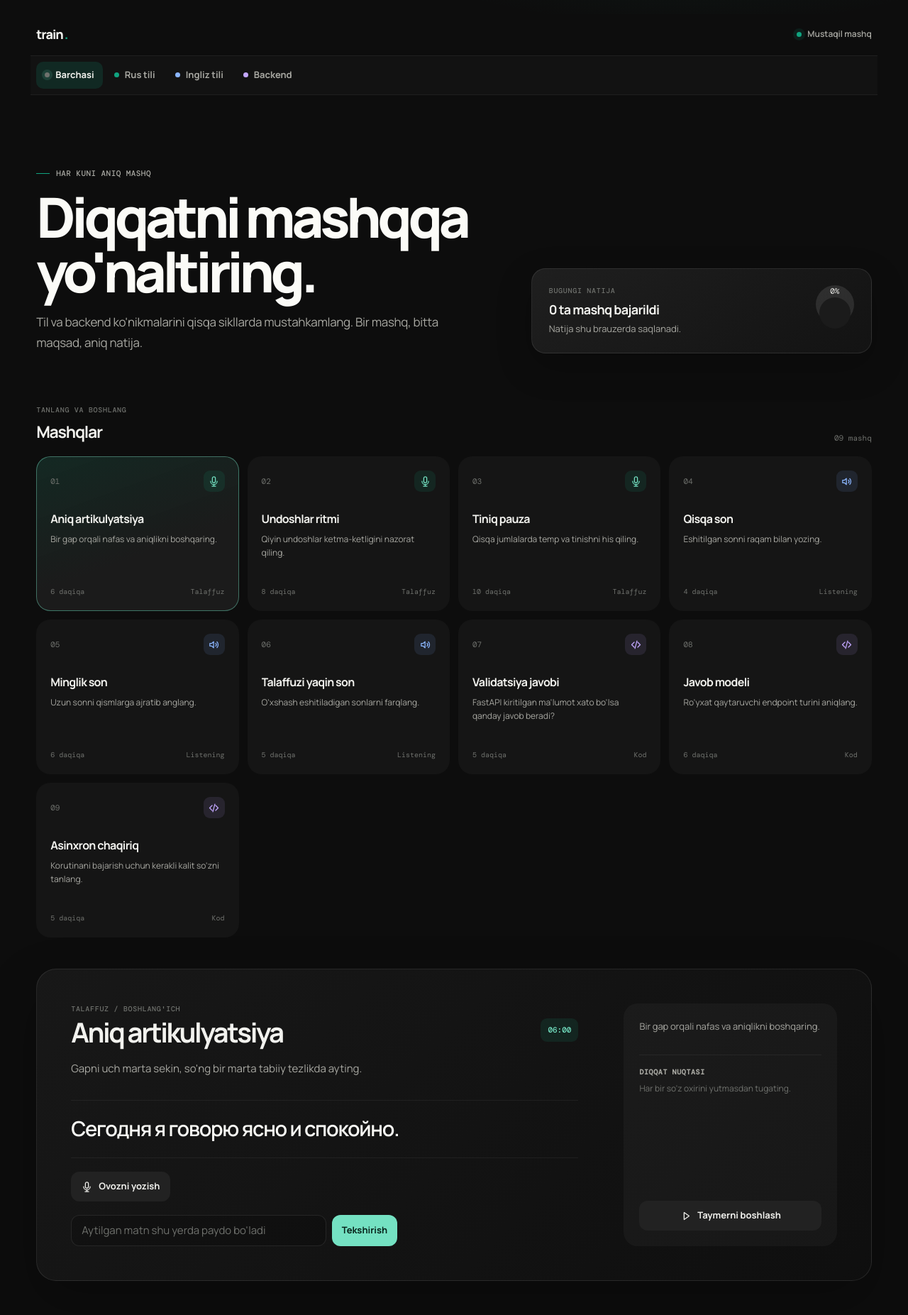
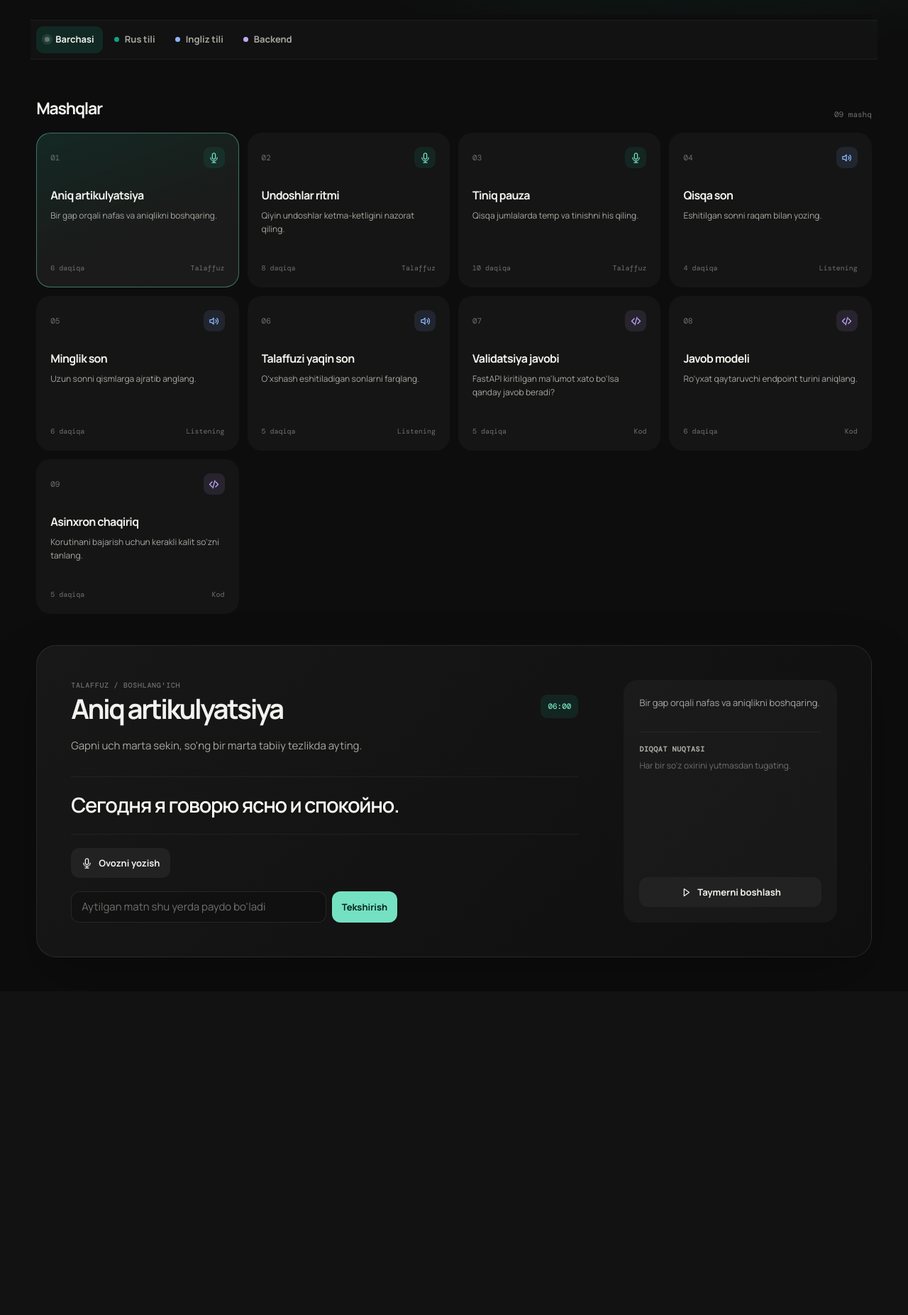
Before and after one commit to shamsiyevshamsiddin19/web-training, a FastAPI app: page / in a window 1280 px wide. Shown: the whole page at 71% size. After the commit the page ends 1349 px from the top, so only its background shows below. Run offline with FastAPI, Linux system fonts and the light colour scheme.

Commit message:
refactor(train): remove nonessential landing blocks

```diff
--- a/static/css/style.css
+++ b/static/css/style.css
@@ -84,23 +84,15 @@ a:focus-visible {
   position: sticky;
   z-index: 20;
   top: 0;
-  padding-top: 2px;
-  background: linear-gradient(180deg, var(--canvas) 76%, rgba(13, 13, 13, 0));
-}
-
-.topbar-main {
-  display: flex;
-  align-items: center;
-  justify-content: space-between;
-  gap: 18px;
-  min-height: 52px;
+  padding-top: 8px;
+  background: linear-gradient(180deg, var(--canvas) 78%, rgba(13, 13, 13, 0));
 }
 
 .top-trackbar {
   display: flex;
   overflow-x: auto;
   gap: 4px;
-  margin: 4px -8px 0;
+  margin: 0 -8px;
   padding: 8px;
   border-top: 1px solid var(--soft-line);
   border-bottom: 1px solid var(--soft-line);
@@ -170,66 +162,6 @@ a:focus-visible {
   font-weight: 700;
 }
 
-.wordmark {
-  display: inline-flex;
-  align-items: baseline;
-  gap: 2px;
-  color: var(--ink);
-  font-size: 18px;
-  font-weight: 800;
-  letter-spacing: -0.055em;
-  text-decoration: none;
-}
-
-.wordmark-dot {
-  color: var(--accent);
-}
-
-.topbar-status {
-  display: flex;
-  align-items: center;
-  gap: 8px;
-  color: var(--muted);
-  font-size: 12px;
-  font-weight: 600;
-}
-
-.status-pulse {
-  width: 7px;
-  height: 7px;
-  border-radius: 50%;
-  background: var(--accent);
-  box-shadow: 0 0 0 5px rgba(16, 163, 127, 0.11);
-}
-
-.hero {
-  display: grid;
-  grid-template-columns: minmax(0, 1.15fr) minmax(280px, 0.85fr);
-  align-items: end;
-  gap: 48px;
-  padding: clamp(48px, 8vw, 104px) 0 clamp(40px, 6vw, 72px);
-}
-
-.eyebrow {
-  display: flex;
-  align-items: center;
-  gap: 9px;
-  margin: 0 0 15px;
-  color: var(--muted);
-  font-family: "DM Mono", monospace;
-  font-size: 11px;
-  font-weight: 500;
-  letter-spacing: 0.04em;
-  text-transform: uppercase;
-}
-
-.eyebrow::before {
-  width: 19px;
-  height: 1px;
-  content: "";
-  background: var(--accent);
-}
-
 h1,
 h2,
 h3,
@@ -237,38 +169,6 @@ p {
   margin-top: 0;
 }
 
-h1 {
-  max-width: 680px;
-  margin-bottom: 20px;
-  color: #fbfbf7;
-  font-size: clamp(40px, 6.1vw, 82px);
-  font-weight: 800;
-  letter-spacing: -0.072em;
-  line-height: 0.98;
-}
-
-.hero-copy {
-  max-width: 595px;
-  margin-bottom: 0;
-  color: var(--muted);
-  font-size: 17px;
-  letter-spacing: -0.018em;
-  line-height: 1.68;
-}
-
-.daily-card {
-  display: grid;
-  grid-template-columns: minmax(0, 1fr) auto;
-  gap: 18px;
-  padding: 23px 24px;
-  border: 1px solid var(--line);
-  border-radius: var(--radius-lg);
-  background: linear-gradient(145deg, rgba(34, 34, 34, 0.88), rgba(20, 20, 20, 0.9));
-  box-shadow: 0 18px 50px rgba(0, 0, 0, 0.22);
-}
-
-.daily-card-kicker,
-.section-kicker,
 .panel-kicker {
   margin-bottom: 6px;
   color: var(--quiet);
@@ -279,50 +179,9 @@ h1 {
   text-transform: uppercase;
 }
 
-.daily-card strong {
-  display: block;
-  font-size: 18px;
-  letter-spacing: -0.04em;
-}
-
-.daily-card p:last-child {
-  margin: 4px 0 0;
-  color: var(--muted);
-  font-size: 13px;
-}
-
-.progress-ring {
-  display: grid;
-  width: 54px;
-  height: 54px;
-  place-items: center;
-  border-radius: 50%;
-  background: conic-gradient(var(--accent) var(--progress), rgba(255, 255, 255, 0.1) 0);
-}
-
-.progress-ring::after {
-  width: 44px;
-  height: 44px;
-  content: "";
-  border-radius: 50%;
-  background: var(--surface-raised);
-}
-
-.progress-ring span {
-  z-index: 1;
-  grid-column: 1;
-  grid-row: 1;
-  color: var(--ink);
-  font-family: "DM Mono", monospace;
-  font-size: 11px;
-}
-
-.workspace {
-  min-width: 0;
-}
-
 .exercise-zone {
   min-width: 0;
+  padding-top: clamp(32px, 4vw, 64px);
 }
 
 .section-heading {
@@ -333,7 +192,7 @@ h1 {
   margin-bottom: 18px;
 }
 
-.section-heading h2 {
+.section-heading h1 {
   margin-bottom: 0;
   font-size: 23px;
   letter-spacing: -0.055em;
@@ -757,15 +616,6 @@ h1 {
     padding-inline: 24px;
   }
 
-  .hero {
-    grid-template-columns: 1fr;
-    gap: 28px;
-  }
-
-  .daily-card {
-    max-width: 490px;
-  }
-
   .top-trackbar {
     margin-inline: -4px;
   }
@@ -789,14 +639,6 @@ h1 {
     padding: 12px 12px 32px;
   }
 
-  .topbar-main {
-    min-height: 44px;
-  }
-
-  .topbar-status {
-    font-size: 11px;
-  }
-
   .top-trackbar {
     margin-inline: 0;
     padding: 6px 0;
@@ -806,21 +648,8 @@ h1 {
     padding: 9px 11px;
   }
 
-  .hero {
-    padding: 52px 0 42px;
-  }
-
-  h1 {
-    font-size: clamp(40px, 13vw, 58px);
-    letter-spacing: -0.078em;
-  }
-
-  .hero-copy {
-    font-size: 15px;
-  }
-
-  .daily-card {
-    padding: 18px;
+  .exercise-zone {
+    padding-top: 24px;
   }
 
   .exercise-grid {
--- a/static/js/app.js
+++ b/static/js/app.js
@@ -226,40 +226,16 @@ function render() {
   const exercises = filteredExercises();
   const current = activeExercise();
   const title = state.activeTrack === "all" ? "Mashqlar" : trackFor(state.activeTrack)?.title || "Mashqlar";
-  const completed = state.completed.size;
-  const progress = state.exercises.length ? Math.round((completed / state.exercises.length) * 100) : 0;
 
   appRoot.innerHTML = `
     <div class="app-shell">
       <header class="topbar">
-        <div class="topbar-main">
-          <a class="wordmark" href="/" aria-label="Bosh sahifa">train<span class="wordmark-dot">.</span></a>
-          <div class="topbar-status"><span class="status-pulse"></span>Mustaqil mashq</div>
-        </div>
         <nav class="top-trackbar" aria-label="Yo'nalishlar">${topTrackButtons()}</nav>
       </header>
       <main id="main-content">
-        <section class="hero" aria-labelledby="page-title">
-          <div>
-            <p class="eyebrow">Har kuni aniq mashq</p>
-            <h1 id="page-title">Diqqatni mashqqa yo'naltiring.</h1>
-            <p class="hero-copy">Til va backend ko'nikmalarini qisqa sikllarda mustahkamlang. Bir mashq, bitta maqsad, aniq natija.</p>
-          </div>
-          <div class="daily-card" aria-label="Bugungi bajarilish holati">
-            <div>
-              <p class="daily-card-kicker">Bugungi natija</p>
-              <strong>${completed} ta mashq bajarildi</strong>
-              <p>Natija shu brauzerda saqlanadi.</p>
-            </div>
-            <div class="progress-ring" style="--progress: ${progress}%"><span>${progress}%</span></div>
-          </div>
-        </section>
         <section class="exercise-zone" aria-labelledby="exercise-list-title">
           <div class="section-heading">
-            <div>
-              <p class="section-kicker">Tanlang va boshlang</p>
-              <h2 id="exercise-list-title">${escapeHtml(title)}</h2>
-            </div>
+            <h1 id="exercise-list-title">${escapeHtml(title)}</h1>
             <span class="exercise-count">${String(exercises.length).padStart(2, "0")} mashq</span>
           </div>
           ${exercises.length ? `<div class="exercise-grid">${exercises.map(exerciseCard).join("")}</div>` : "<p class=\"empty-state\">Bu yo'nalishda hozircha mashq yo'q.</p>"}
--- a/templates/index.html
+++ b/templates/index.html
@@ -21,7 +21,7 @@
       href="https://fonts.googleapis.com/css2?family=DM+Mono:wght@400;500&family=Manrope:wght@400;500;600;700;800&display=swap"
       rel="stylesheet"
     />
-    <link rel="stylesheet" href="/static/css/style.css?v=1.0.2" />
+    <link rel="stylesheet" href="/static/css/style.css?v=1.0.3" />
     <title>train.shamsiyev.uz</title>
   </head>
   <body>
@@ -32,6 +32,6 @@
       </div>
     </div>
     <noscript>Ushbu mashqlar uchun brauzerda JavaScript yoqilgan bo'lishi kerak.</noscript>
-    <script src="/static/js/app.js?v=1.0.2" defer></script>
+    <script src="/static/js/app.js?v=1.0.3" defer></script>
   </body>
 </html>
```
